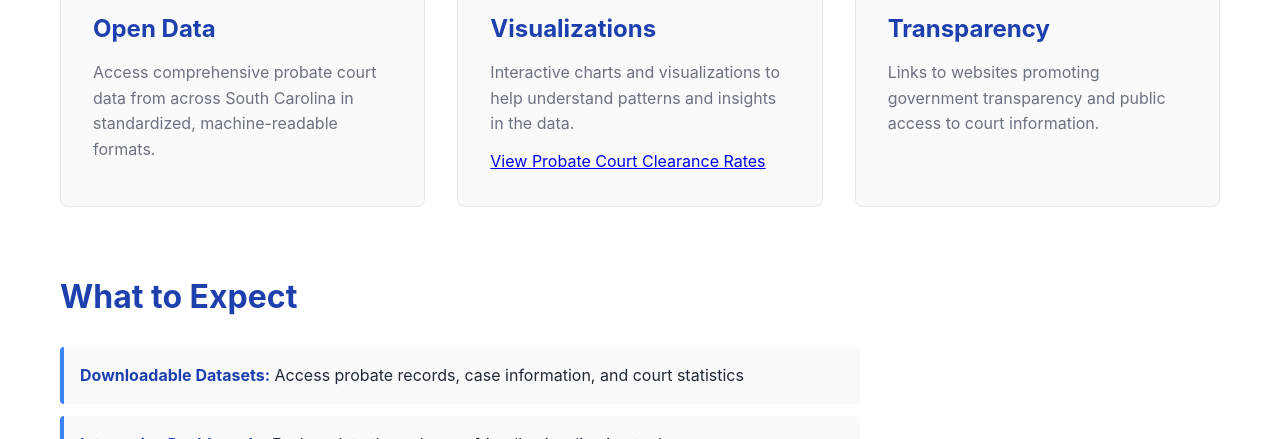
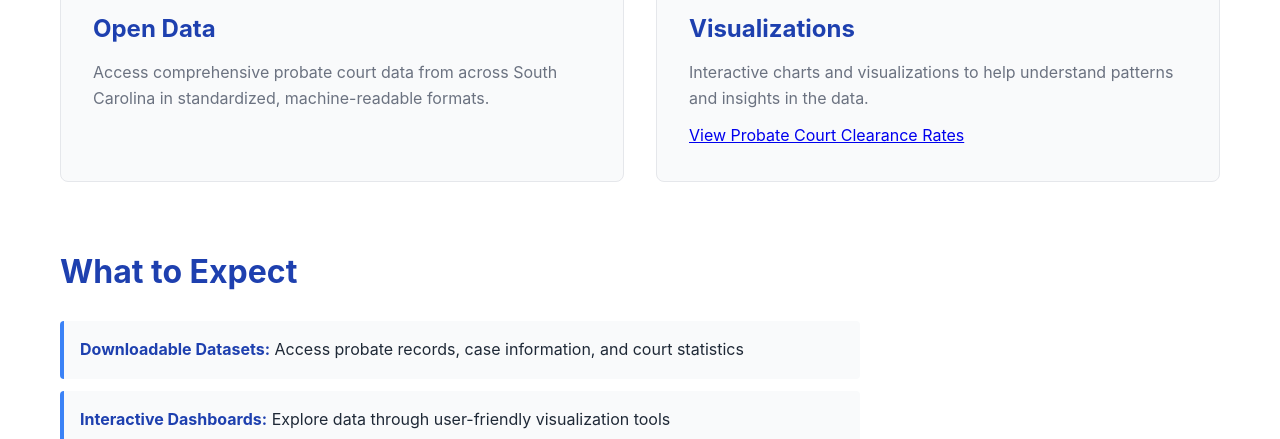
Before and after one commit to dwcaraway/scprobatedata-website, a plain HTML site: page index.html in a window 1280 px wide. Shown: the part 661-1100 px from the top of the page. Drawn offline with Linux system fonts and the light colour scheme.

Commit message:
commented out sections on analytics/reports and transparency for now

```diff
--- a/index.html
+++ b/index.html
@@ -33,6 +33,12 @@
                     <p>Access comprehensive probate court data from across South Carolina in standardized, machine-readable formats.</p>
                 </div>
 
+                <!-- <div class="feature-card">
+                    <div class="feature-icon">📈</div>
+                    <h3>Reports & Analytics</h3>
+                    <p>Explore detailed reports and statistical analyses of probate court activities and trends.</p>
+                </div> -->
+
                 <div class="feature-card">
                     <div class="feature-icon">📉</div>
                     <h3>Visualizations</h3>
@@ -40,11 +46,11 @@
                     <a href="clearance-rate.html" class="button" style="margin-top:0.75rem;display:inline-block;">View Probate Court Clearance Rates</a>
                 </div>
 
-                <div class="feature-card">
+                <!-- <div class="feature-card">
                     <div class="feature-icon">🔍</div>
                     <h3>Transparency</h3>
                     <p>Links to websites promoting government transparency and public access to court information.</p>
-                </div>
+                </div> -->
             </div>
         </section>
 
```
